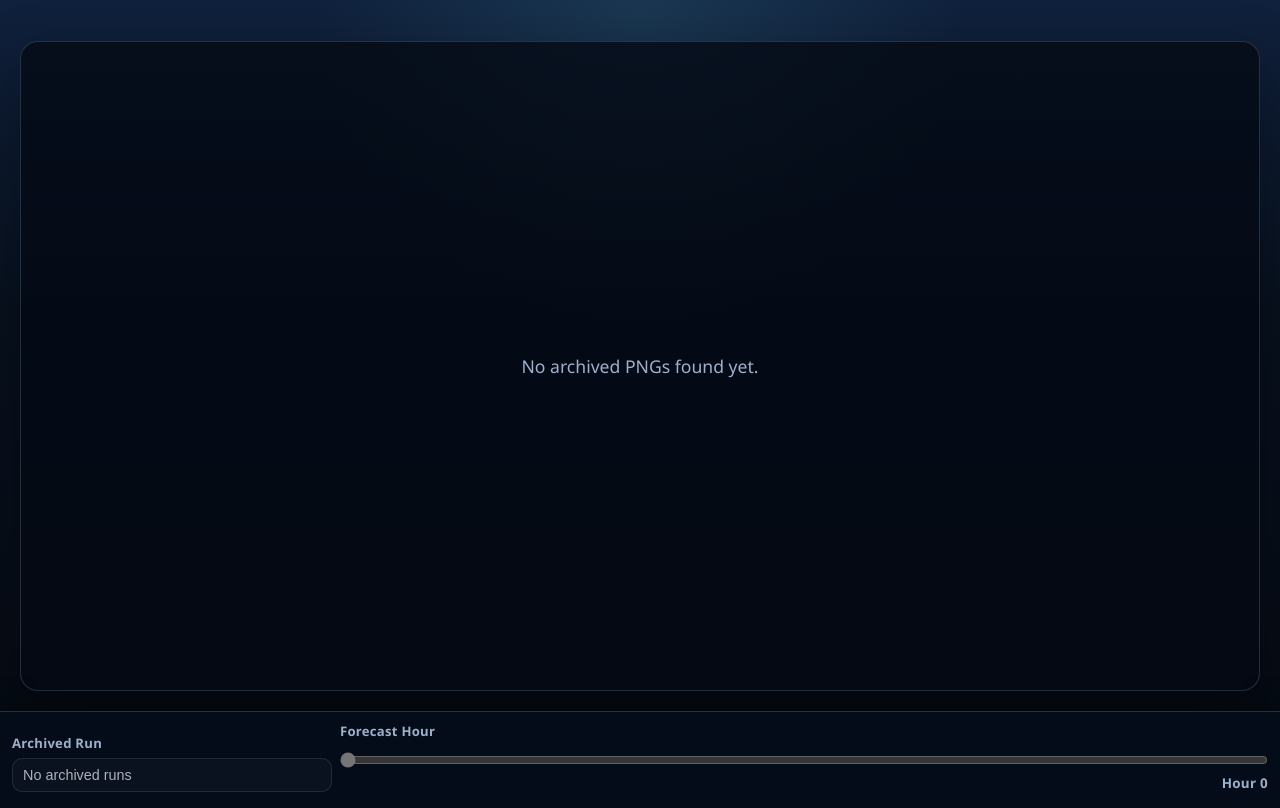
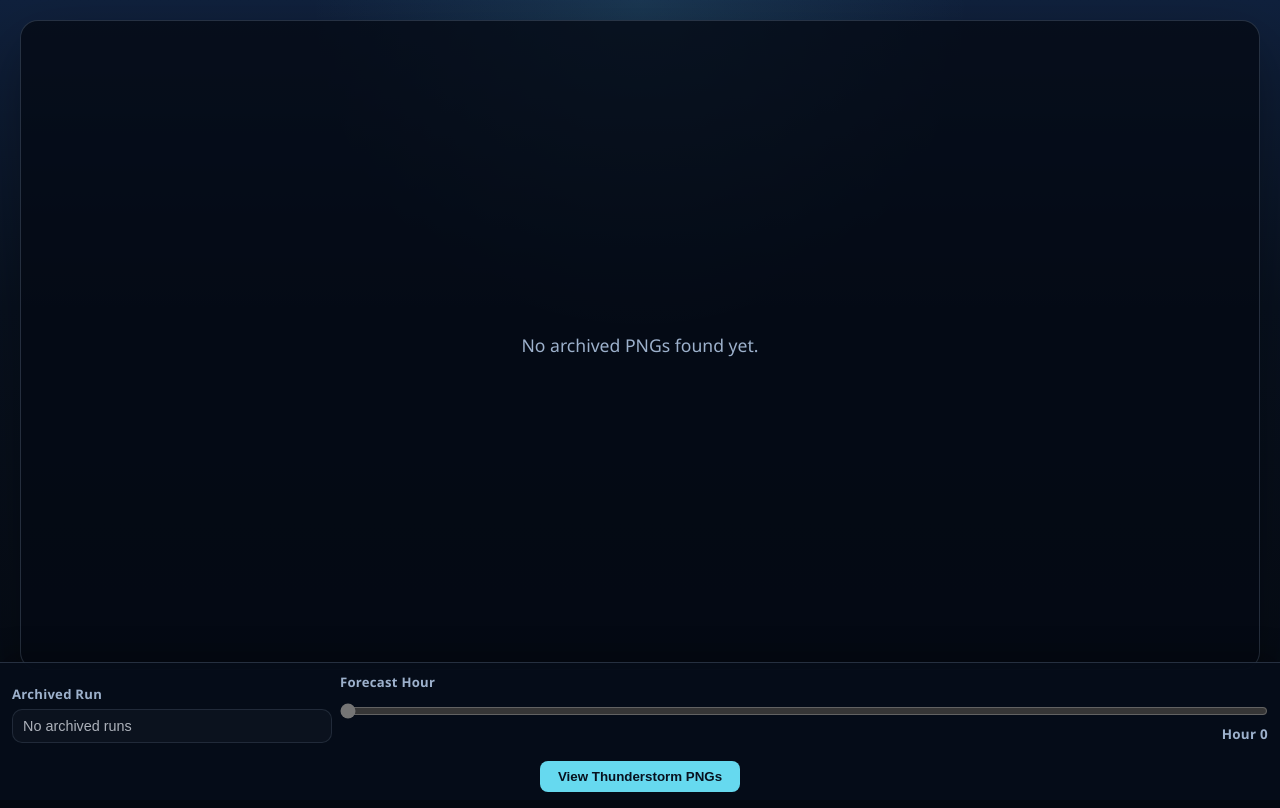
Before and after one commit to Jackweather/Convective, a Flask app: page / in a window 1280 px wide. Run offline with Flask 2, Linux system fonts and the light colour scheme; data that the repository does not hold is empty.

Commit message:
Update index.html

```diff
--- a/templates/index.html
+++ b/templates/index.html
@@ -320,6 +320,9 @@
             <div class="current-hour">Hour <span id="currentHour">0</span></div>
           </div>
         </div>
+        <div style="text-align:center; margin-top:10px;">
+          <button id="toggleTypeBtn" style="padding:8px 18px; border-radius:8px; background:var(--accent); color:var(--bg); font-weight:600; border:none; cursor:pointer;">View Thunderstorm PNGs</button>
+        </div>
       </section>
     </div>
   </main>
@@ -338,10 +341,12 @@
     const loadingPercent = document.getElementById('loadingPercent');
     const currentHour = document.getElementById('currentHour');
 
+
     let runs = [];
     let frames = [];
     let currentIndex = 0;
     let refreshTimer = null;
+    let showingThunderstorm = false;
 
     const REFRESH_INTERVAL_MS = 15000;
 
@@ -397,22 +402,31 @@
       const frame = frames[currentIndex];
       frameSlider.value = String(currentIndex);
       currentHour.textContent = formatForecastHour(frame.forecast_hour);
-      outlookImage.src = `${frame.image_path}?t=${Date.now()}`;
+      let imgPath = frame.image_path;
+      if (showingThunderstorm) {
+        imgPath = imgPath.replace('/images/', '/thunderstorm-images/');
+      }
+      outlookImage.src = `${imgPath}?t=${Date.now()}`;
       outlookImage.classList.remove('is-hidden');
       emptyState.classList.add('is-hidden');
     }
 
     async function loadRun(runName, preserveHour = true) {
       try {
-        showLoading('Loading run imagery', 'Preparing saved convective outlook PNGs for the selected archive run.', 0, frames.length || 0);
-        const response = await fetch(`/api/runs/${encodeURIComponent(runName)}`);
-        const payload = await response.json();
+        showLoading('Loading run imagery', showingThunderstorm ? 'Preparing saved thunderstorm PNGs for the selected archive run.' : 'Preparing saved convective outlook PNGs for the selected archive run.', 0, frames.length || 0);
+        let response, payload;
+        if (showingThunderstorm) {
+          response = await fetch(`/api/thunderstorm-runs/${encodeURIComponent(runName)}`);
+        } else {
+          response = await fetch(`/api/runs/${encodeURIComponent(runName)}`);
+        }
+        payload = await response.json();
 
         if (!response.ok || !payload.frames.length) {
           frames = [];
           emptyState.classList.remove('is-hidden');
           outlookImage.classList.add('is-hidden');
-          emptyState.textContent = 'This archived run does not contain viewable PNG frames.';
+          emptyState.textContent = showingThunderstorm ? 'This archived run does not contain viewable thunderstorm PNG frames.' : 'This archived run does not contain viewable PNG frames.';
           setFrameControlsDisabled(true);
           hideLoading();
           return;
@@ -441,6 +455,13 @@
         hideLoading();
       }
     }
+    // Toggle button logic
+    const toggleTypeBtn = document.getElementById('toggleTypeBtn');
+    toggleTypeBtn.addEventListener('click', () => {
+      showingThunderstorm = !showingThunderstorm;
+      toggleTypeBtn.textContent = showingThunderstorm ? 'View Convective PNGs' : 'View Thunderstorm PNGs';
+      loadRuns();
+    });
 
     async function refreshArchive() {
       if (viewer.classList.contains('is-loading')) {
@@ -510,9 +531,14 @@
 
     async function loadRuns() {
       try {
-        showLoading('Loading archive', 'Checking the archive for saved convective outlook PNGs.', 0, 0);
-        const response = await fetch('/api/runs');
-        const payload = await response.json();
+        showLoading('Loading archive', showingThunderstorm ? 'Checking the archive for saved thunderstorm PNGs.' : 'Checking the archive for saved convective outlook PNGs.', 0, 0);
+        let response, payload;
+        if (showingThunderstorm) {
+          response = await fetch('/api/thunderstorm-runs');
+        } else {
+          response = await fetch('/api/runs');
+        }
+        payload = await response.json();
 
         if (!response.ok || !payload.runs.length) {
           runSelect.innerHTML = '<option>No archived runs</option>';
```
